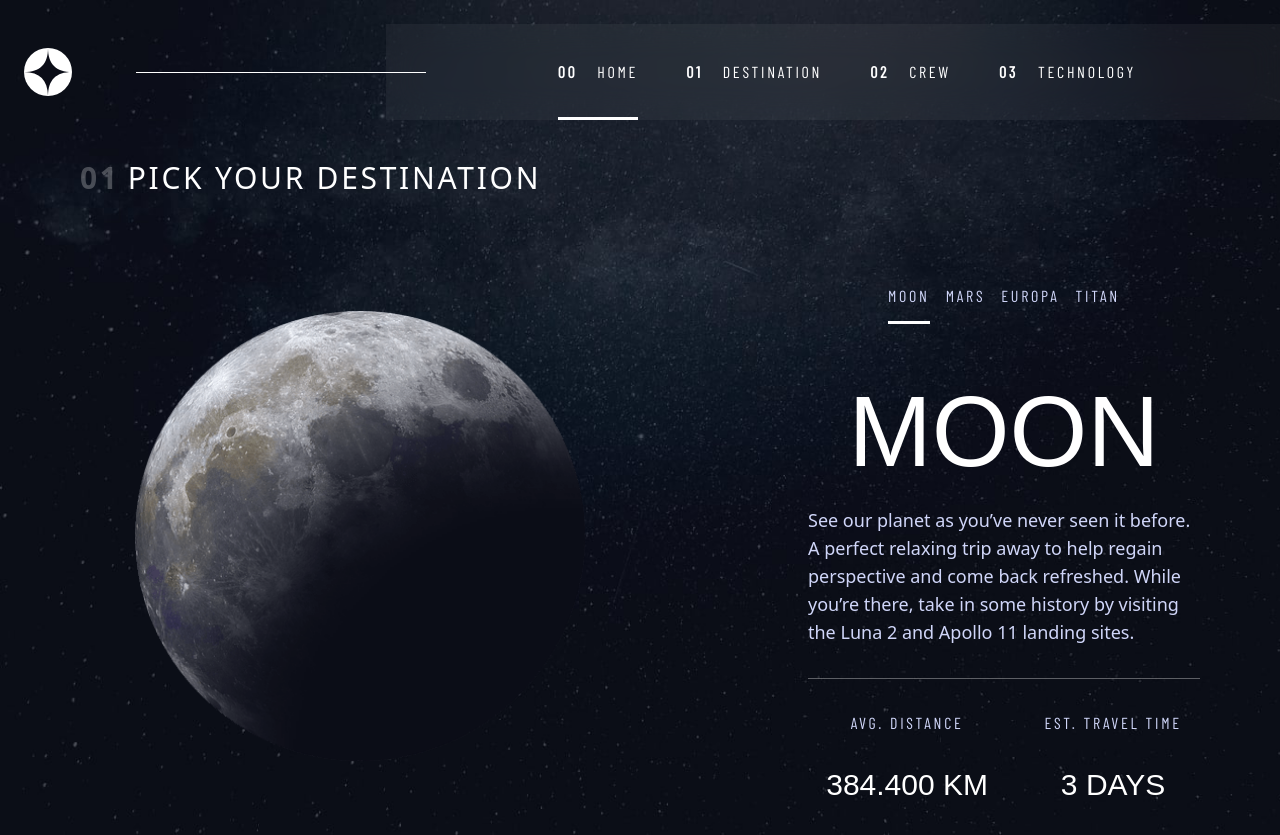
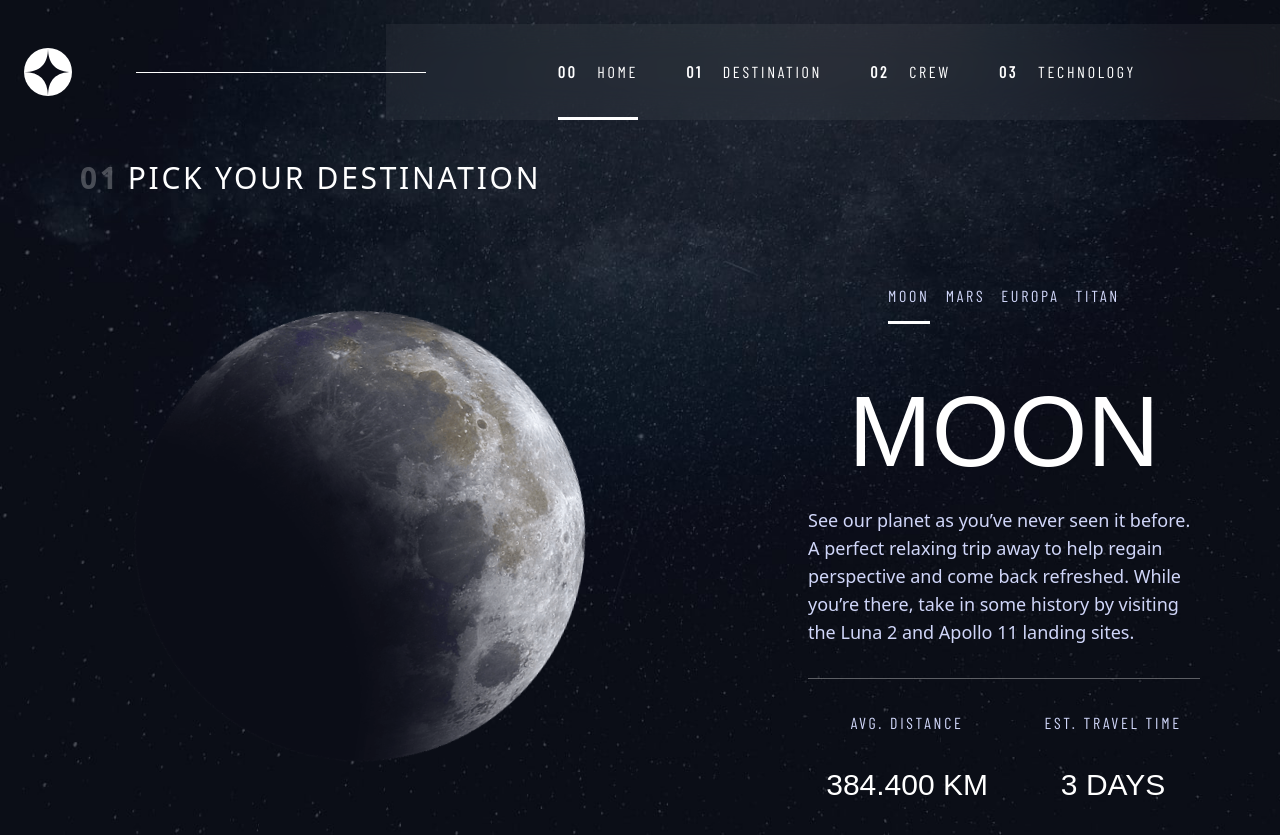
Before and after one commit to JamesBarr456/Space-Tourism, a React (Vite) app: page /destination in a window 1280 px wide. Built offline with nearby package versions, Linux system fonts and the light colour scheme; a web font is replaced by a local one.

Commit message:
planeta girando

```diff
--- a/src/pages/Home.jsx
+++ b/src/pages/Home.jsx
@@ -30,7 +30,8 @@ export const Home = () => {
                        text-center
                        w-[327px]
                        md:w-[450px]
-                       lg:text-start"
+                       lg:text-start
+                       lg:-ml-6"
           >
             <h2
               className="font-condensed
--- a/src/pages/destination/Destination.jsx
+++ b/src/pages/destination/Destination.jsx
@@ -1,14 +1,14 @@
 import { useState } from "react";
 import { Destinations } from "../../componentes/Data";
 import { SelectPlanet } from "./SelectPlanet";
-
+import { motion } from "framer-motion";
 export const Destination = () => {
   const [planet, setPlanet] = useState("moon");
 
   const planetDestiny = () => {
-    return Destinations.find((pl) => pl.name === planet);;
+    return Destinations.find((pl) => pl.name === planet);
   };
-  const foundDestination = planetDestiny()
+  const foundDestination = planetDestiny();
   return (
     <section
       className="bg-destination-mobile
@@ -52,7 +52,13 @@ export const Destination = () => {
                      lg:items-center
                      w-full"
         >
-          <img
+          <motion.img
+            animate={{ rotate: 360 }} // Aplicar la animación de rotación
+            transition={{
+              duration: 20, // Duración de cada ciclo de rotación en segundos
+              repeat: Infinity, // Bucle infinito
+              ease: "linear", // Tipo de animación lineal
+            }}
             src={foundDestination.images.png}
             alt={foundDestination.name}
             className="w-[40%]
@@ -68,9 +74,7 @@ export const Destination = () => {
                      border-[#d3d3d369]
                      pb-8"
           >
-            <SelectPlanet
-              setPlanet={setPlanet}
-            ></SelectPlanet>
+            <SelectPlanet setPlanet={setPlanet}></SelectPlanet>
             <h1
               className="text-[56px]
                          font-bellefair
```
